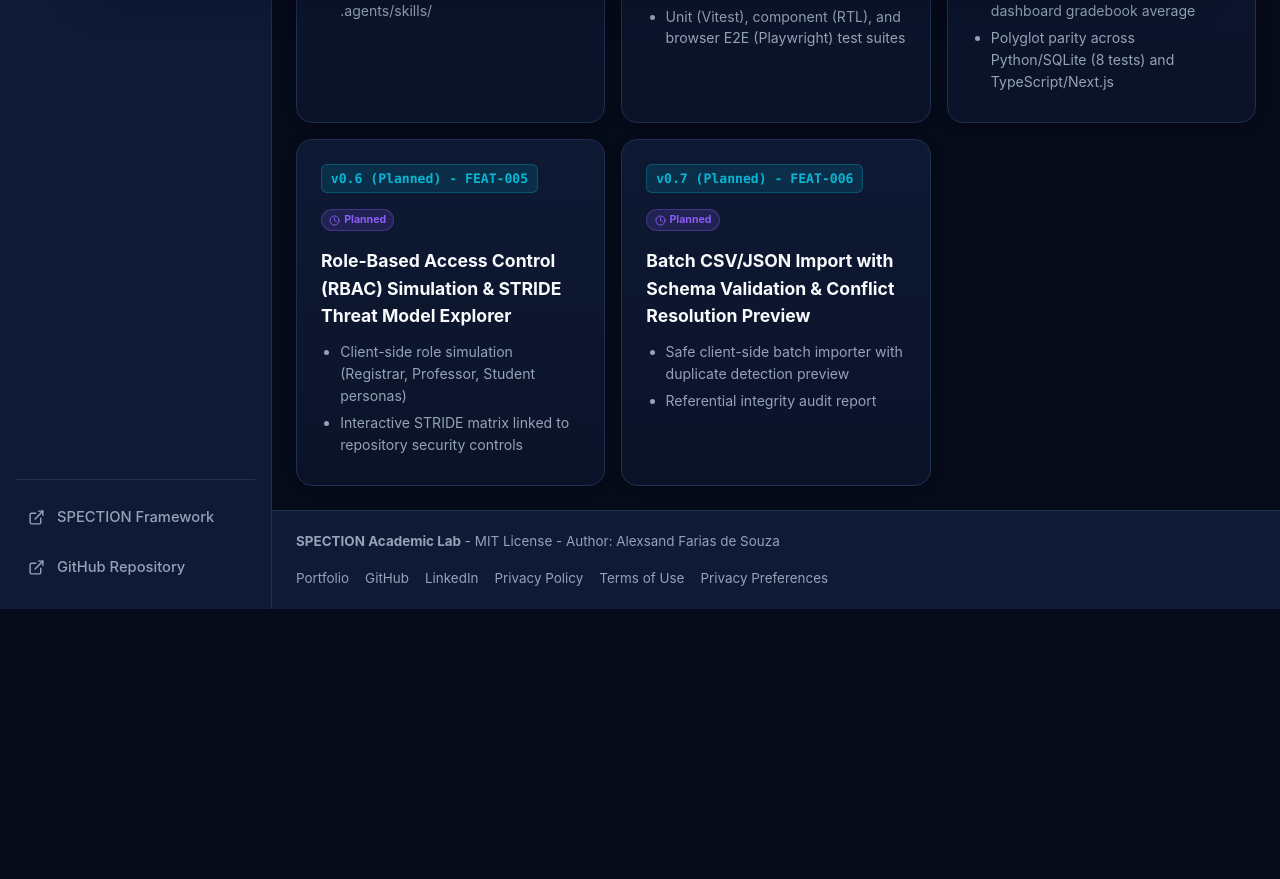
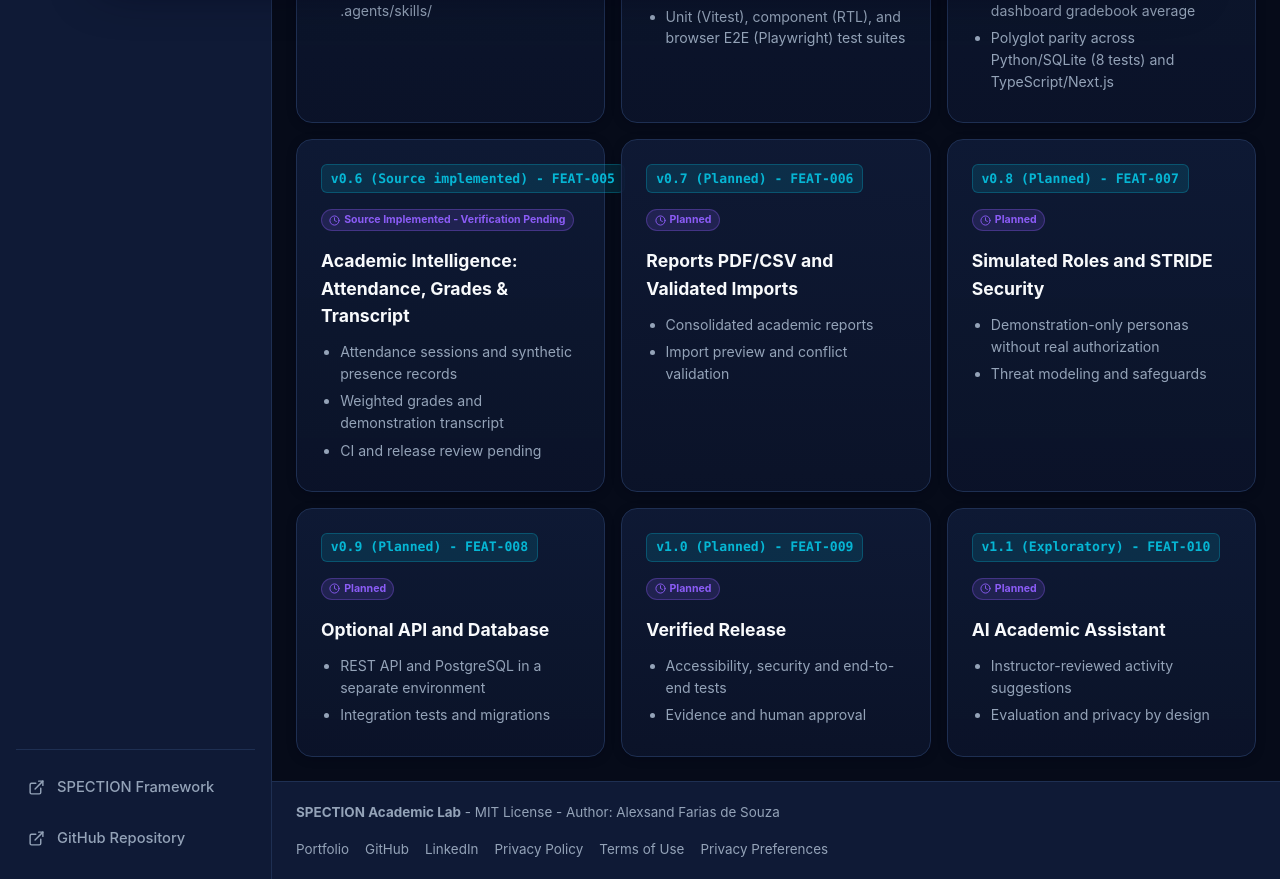
Before and after one commit to alexsandsouza/spection-academic-lab, a Next.js app in the folder web/: page /roadmap in a window 1280 px wide. Shown: the part 820-1699 px from the top of the page. Before the commit the page ends 1429 px from the top, so only its background shows below. Built offline with nearby package versions, Linux system fonts and the light colour scheme.

Commit message:
docs(v0.6): live roadmap distinguishes source implementation from verified releases

```diff
--- a/web/app/roadmap/page.tsx
+++ b/web/app/roadmap/page.tsx
@@ -76,40 +76,52 @@ export default function RoadmapPage() {
           ],
     },
     {
-      version: 'v0.6 (Planned)',
-      feature: 'FEAT-005',
-      title: isPt
-        ? 'Simulacao de Perfis (RBAC) e Explorador Interativo de Threat Model STRIDE'
-        : 'Role-Based Access Control (RBAC) Simulation & STRIDE Threat Model Explorer',
-      status: 'Planned',
+      version: "v0.6 (Source implemented)",
+      feature: "FEAT-005",
+      title: isPt ? "Inteligência Acadêmica: Frequência, Notas e Boletim" : "Academic Intelligence: Attendance, Grades & Transcript",
+      status: "Source Implemented - Verification Pending",
       completed: false,
-      items: isPt
-        ? [
-            'Simulacao client-side de visoes por perfil (Secretaria, Docente, Estudante)',
-            'Matriz interativa STRIDE conectada aos controles de seguranca do repositorio',
-          ]
-        : [
-            'Client-side role simulation (Registrar, Professor, Student personas)',
-            'Interactive STRIDE matrix linked to repository security controls',
-          ],
+      items: isPt ? ["Cadastro de aulas e registro de presença fictícia","Médias ponderadas e boletim de demonstração","Testes e liberação sujeitos à validação no CI"] : ["Attendance sessions and synthetic presence records","Weighted grades and demonstration transcript","CI and release review pending"],
     },
     {
-      version: 'v0.7 (Planned)',
-      feature: 'FEAT-006',
-      title: isPt
-        ? 'Importacao em Lote (CSV/JSON) com Validacao de Esquema e Previa de Conflitos'
-        : 'Batch CSV/JSON Import with Schema Validation & Conflict Resolution Preview',
-      status: 'Planned',
+      version: "v0.7 (Planned)",
+      feature: "FEAT-006",
+      title: isPt ? "Relatórios PDF/CSV e Importação Validada" : "Reports PDF/CSV and Validated Imports",
+      status: "Planned",
       completed: false,
-      items: isPt
-        ? [
-            'Importador local seguro com deteccao de duplicidades antes da confirmacao',
-            'Relatorio de auditoria de integridade referencial',
-          ]
-        : [
-            'Safe client-side batch importer with duplicate detection preview',
-            'Referential integrity audit report',
-          ],
+      items: isPt ? ["Relatórios acadêmicos consolidados","Prévia de importação e análise de conflitos"] : ["Consolidated academic reports","Import preview and conflict validation"],
+    },
+    {
+      version: "v0.8 (Planned)",
+      feature: "FEAT-007",
+      title: isPt ? "Papéis Simulados e Segurança STRIDE" : "Simulated Roles and STRIDE Security",
+      status: "Planned",
+      completed: false,
+      items: isPt ? ["Perfis demonstrativos sem autenticação real","Explorador de ameaças e medidas de proteção"] : ["Demonstration-only personas without real authorization","Threat modeling and safeguards"],
+    },
+    {
+      version: "v0.9 (Planned)",
+      feature: "FEAT-008",
+      title: isPt ? "API e Banco de Dados Opcional" : "Optional API and Database",
+      status: "Planned",
+      completed: false,
+      items: isPt ? ["API REST e PostgreSQL em ambiente separado","Testes de integração e migrações"] : ["REST API and PostgreSQL in a separate environment","Integration tests and migrations"],
+    },
+    {
+      version: "v1.0 (Planned)",
+      feature: "FEAT-009",
+      title: isPt ? "Release Verificada" : "Verified Release",
+      status: "Planned",
+      completed: false,
+      items: isPt ? ["Acessibilidade, segurança e testes E2E","Evidências e aprovação humana"] : ["Accessibility, security and end-to-end tests","Evidence and human approval"],
+    },
+    {
+      version: "v1.1 (Exploratory)",
+      feature: "FEAT-010",
+      title: isPt ? "Assistente Educacional de IA" : "AI Academic Assistant",
+      status: "Planned",
+      completed: false,
+      items: isPt ? ["Sugestões de atividades com revisão humana","Avaliação e privacidade desde a concepção"] : ["Instructor-reviewed activity suggestions","Evaluation and privacy by design"],
     },
   ];
 
```
